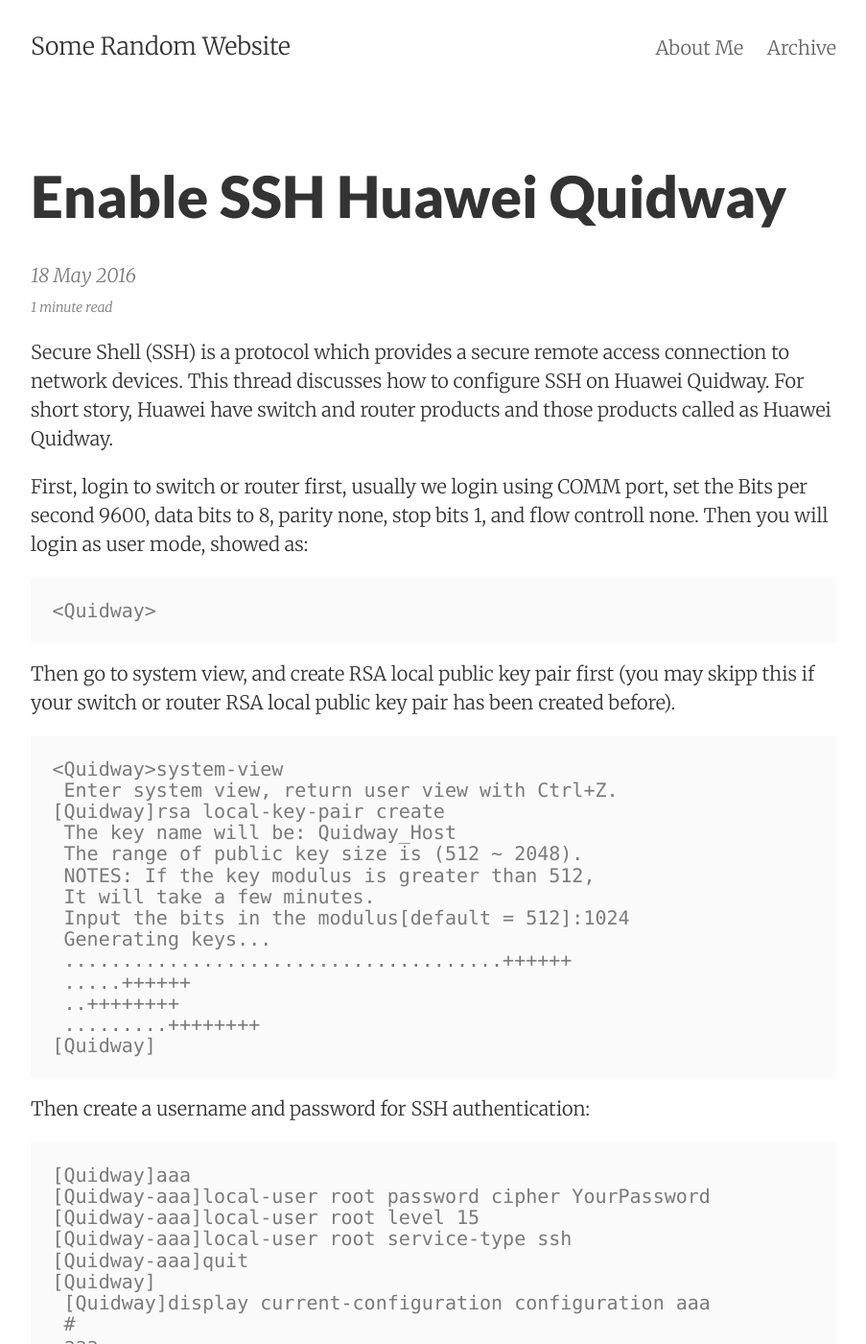
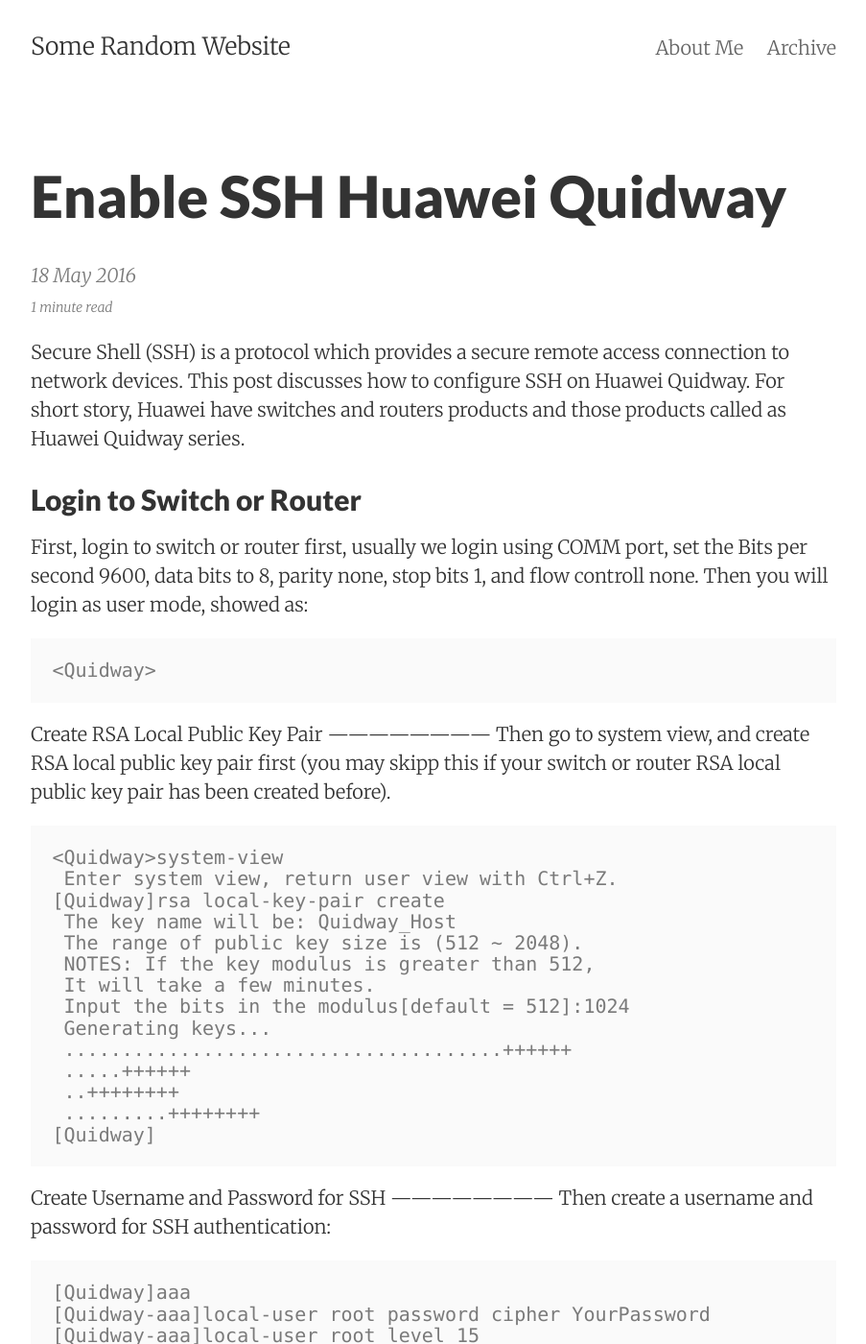
Before and after one commit to wwahyudi/wwahyudi.github.io, a Jekyll site: the page built from _posts/2016-05-18-ssh-huawei-quidway.md, in a window 1280 px wide and 1400 px high. Shown: the whole window at 96% size, without its empty margins (188-1091 px from the left). Built offline with Jekyll 4.4.1, drawn with Linux system fonts in a browser that asks for light colours; some of the changed text lies outside the part shown.

Commit message:
Add ssh huawei quidway

````diff
--- a/_posts/2016-05-18-enable-ssh-on-huawei-quidway-switch.md
+++ b/_posts/2016-05-18-ssh-huawei-quidway.md
@@ -6,12 +6,16 @@
 categories: huawei
 ---
 
-Secure Shell (SSH) is a protocol which provides a secure remote access connection to network devices. This thread discusses how to configure SSH on Huawei Quidway. For short story, Huawei have switch and router products and those products called as Huawei Quidway.
+Secure Shell (SSH) is a protocol which provides a secure remote access connection to network devices. This post discusses how to configure SSH on Huawei Quidway. For short story, Huawei have switches and routers products and those products called as Huawei Quidway series.
 
+Login to Switch or Router
+------------------------
 First, login to switch or router first, usually we login using COMM port, set the Bits per second 9600, data bits to 8, parity none, stop bits 1, and flow controll none. Then you will login as user mode, showed as:
 ```
 <Quidway>
 ```
+Create RSA Local Public Key Pair
+------------------------
 Then go to system view, and create RSA local public key pair first (you may skipp this if your switch or router RSA local public key pair has been created before).
 ```
 <Quidway>system-view
@@ -29,6 +33,8 @@
  .........++++++++
 [Quidway]
 ```
+Create Username and Password for SSH
+------------------------
 Then create a username and password for SSH authentication:
 ```
 [Quidway]aaa
@@ -53,8 +59,10 @@
  #
 [Quidway]
 ```
+Configure SSH Server
+------------------------
 Then configure the SSH server:
-```
+```sh
 [Quidway]stelnet server enable
 Info:Start STELNET server
 [Quidway]ssh user root authentication-type password
````
Also changed, not shown: other parts of _posts/2016-05-18-ssh-huawei-quidway.md (+2 -0 lines).
